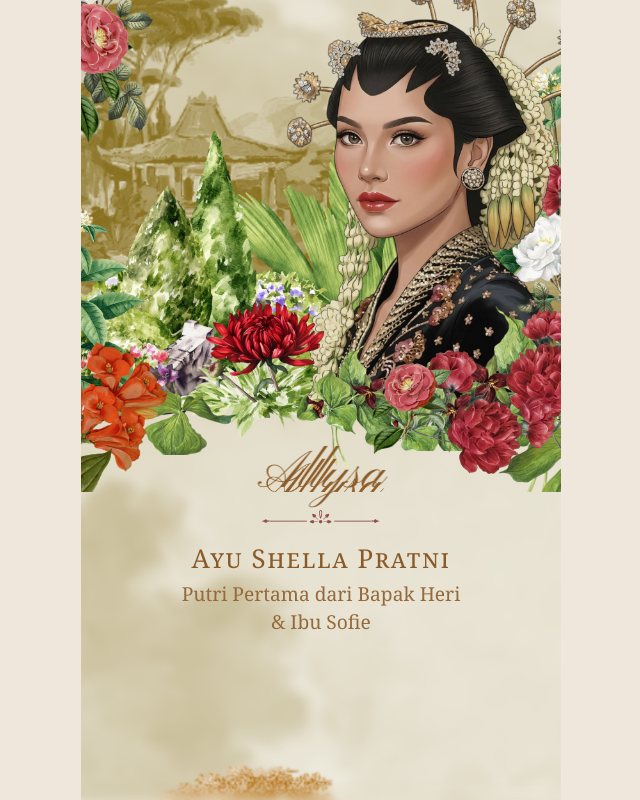
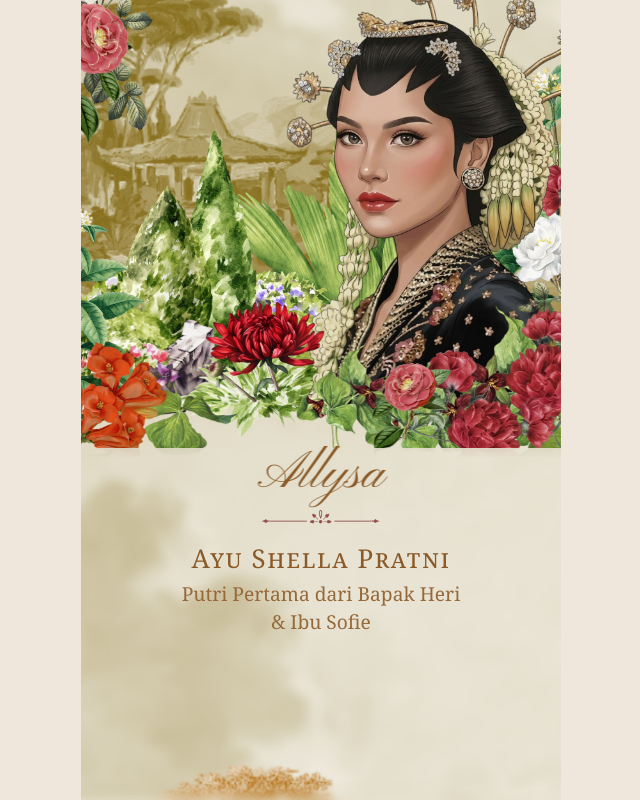
Before and after one commit to rizqisyah/tema-jawa-3d, a Vue app: page / in a window 1280 px wide. Shown: the part 3971-4771 px from the top of the page, without its empty margins (319-959 px from the left). Built offline with nearby package versions, Linux system fonts and the light colour scheme.

Commit message:
fix: bound the bride garland slice above the name row so it no longer bakes in the Allysa text

```diff
--- a/src/components/invite/BrideSection.vue
+++ b/src/components/invite/BrideSection.vue
@@ -85,7 +85,7 @@ const layers = [
   left: 0;
   top: 58.05%;
   width: 100%;
-  height: 16.22%;
+  height: 12.54%;
   object-fit: fill;
 }
 
```
Also changed, not shown: src/assets/invite/bride/parts/front.png.
